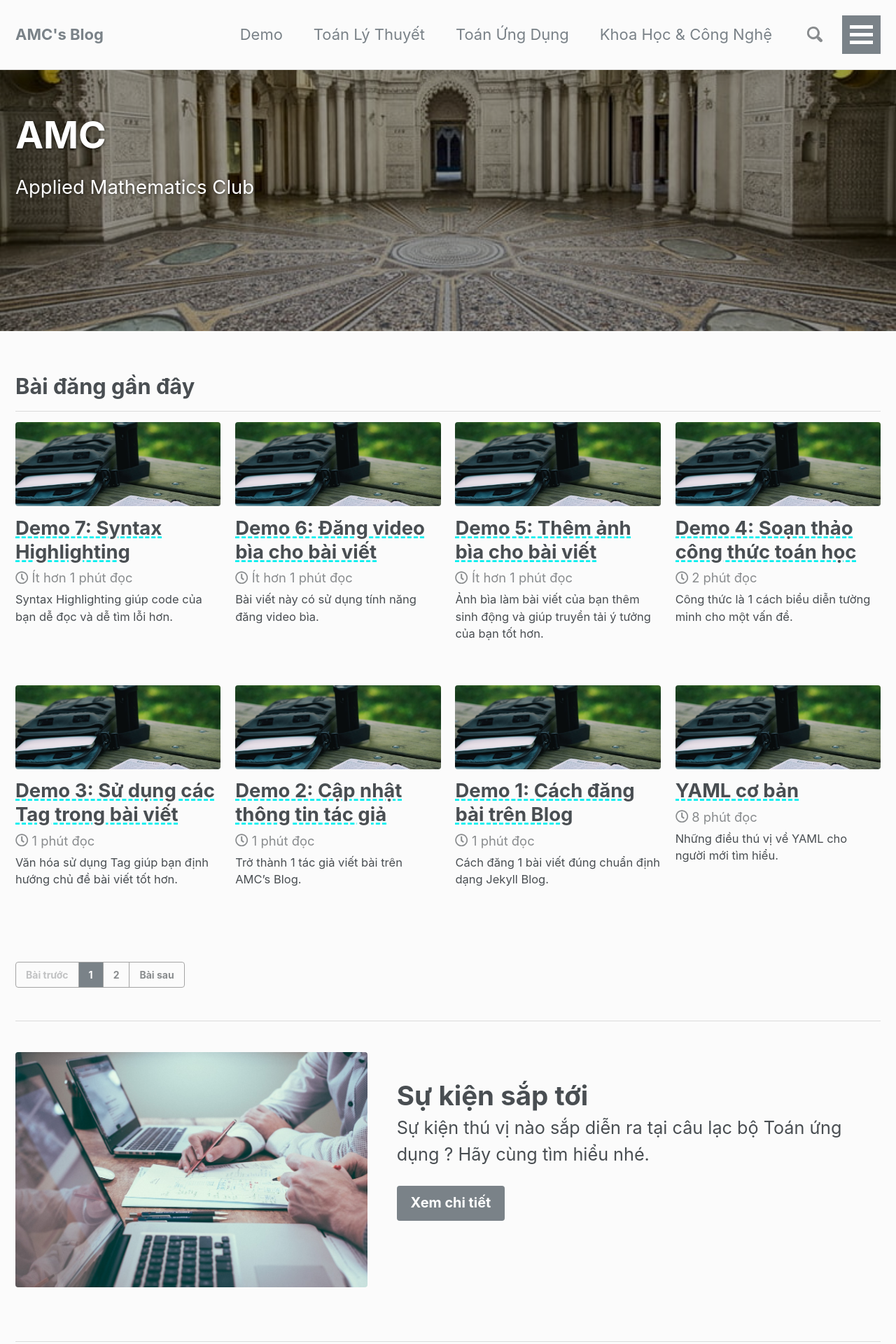
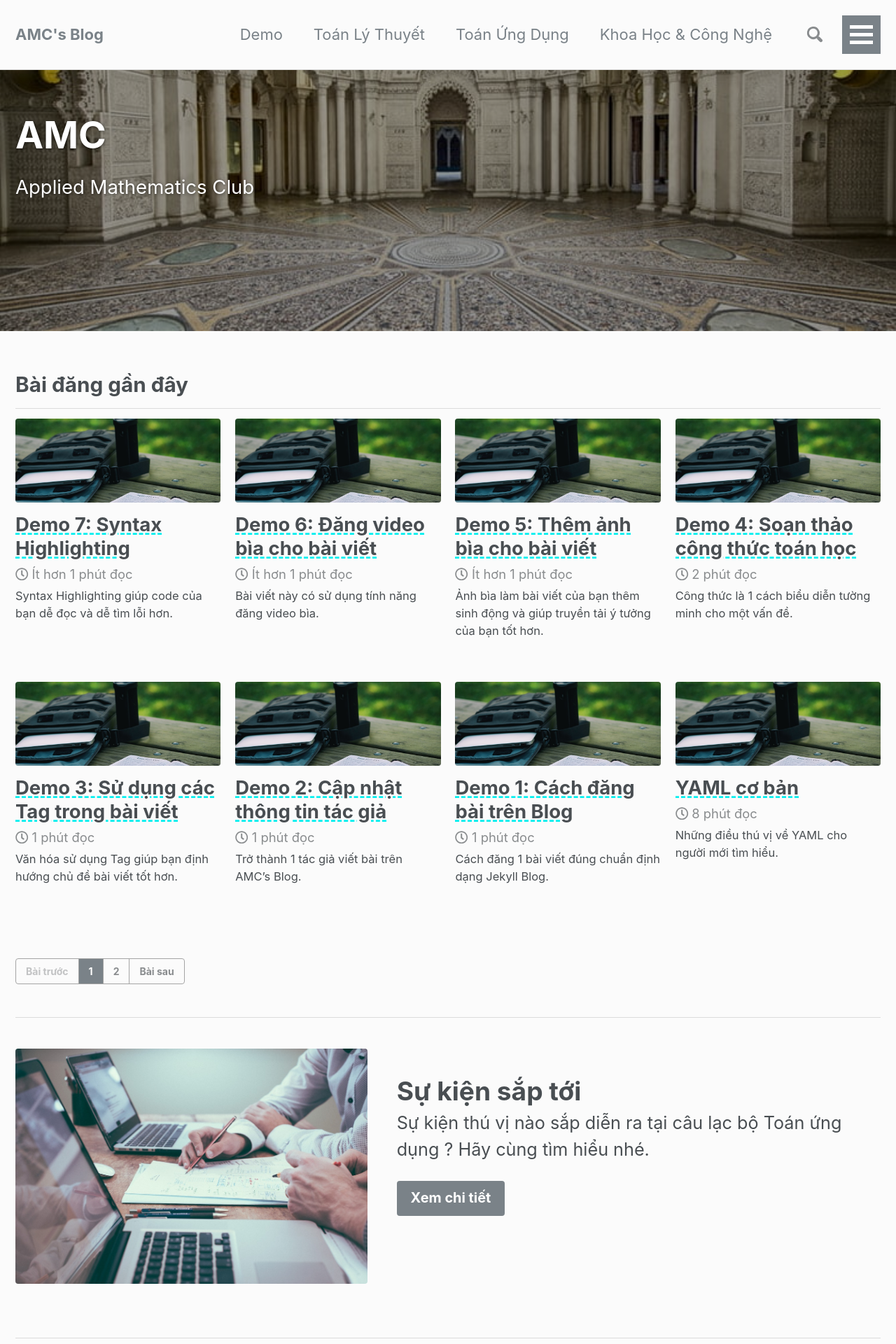
Before and after one commit to amcblog/testvon.github.io, a Jekyll site: the page built from index.html, in a window 1280 px wide. Shown: the top 1920 px of the page at 70% size. Built offline with Jekyll 4.4.1, drawn with Linux system fonts in a browser that asks for light colours; nearby versions of some CDN libraries; the list of posts is cut into pages by our own code.

Commit message:
Update _base.scss

```diff
--- a/_sass/minimal-mistakes/_base.scss
+++ b/_sass/minimal-mistakes/_base.scss
@@ -21,6 +21,7 @@
   }
 }
 
+hh,
 h1,
 h2,
 h3,
@@ -33,13 +34,17 @@
   font-weight: bold;
 }
 
+hh {
+   font-size: 1.6em;
+}
+
 h1 {
   margin-top: 0;
   font-size: 1.9em;
 }
 
 h2 {
-  font-size: 1.4em;
+  font-size: 1.35em;
 }
 
 h3 {
```
